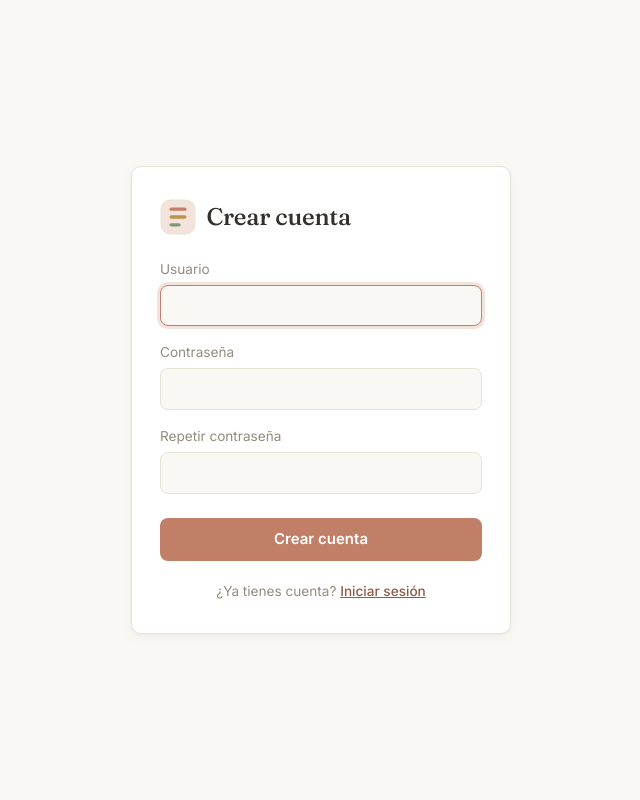
After one commit to JoseCastanod-Arroz/TaskManager, a Flask app: page /register in a window 1280 px wide. The commit adds this page. Shown: the whole page, without its empty margins (319-959 px from the left). Run offline with Flask 3, Linux system fonts and the light colour scheme.

Commit message:
Agrega autenticacion con login, registro y cambio de contrasena
- Nuevo modulo auth.py: sesiones Flask, tabla users con hash de Werkzeug,
  usuario admin inicial, y rutas /login, /register, /logout, /change-password
- Protege paginas y APIs de tareas y calendario con before_request
- Plantillas login, register y change_password con estilos en static/auth.css
- Enlaces Contrasena y Salir en la navegacion
- Deja de versionar tasks.db y __pycache__

```diff
--- a/app.py
+++ b/app.py
@@ -1,9 +1,26 @@
+import os
 from flask import Flask
 from calendar_module import calendar_bp, init_calendar_db
 from tasks_module import create_tasks_module
+from auth import auth_bp, init_auth_db
 from nav import NAV_LINKS
 
 app = Flask(__name__)
+
+# Clave para firmar las cookies de sesión. En producción, fíjala con la
+# variable de entorno SECRET_KEY. Si no está definida, se genera una
+# aleatoria por arranque (las sesiones no sobreviven a un reinicio).
+app.secret_key = os.environ.get("SECRET_KEY") or os.urandom(32)
+
+# Endurecer las cookies de sesión. El TLS lo termina el túnel, así que la
+# app sirve por HTTP plano. La cookie Secure queda desactivada por defecto;
+# si algún día sirves directamente por HTTPS, ponla en True con
+# SESSION_COOKIE_SECURE=1 en el entorno.
+app.config.update(
+    SESSION_COOKIE_HTTPONLY=True,
+    SESSION_COOKIE_SAMESITE="Lax",
+    SESSION_COOKIE_SECURE=os.environ.get("SESSION_COOKIE_SECURE", "0") == "1",
+)
 
 # ---------- Módulo académico (el original: pensum, materias) ----------
 academic_bp = create_tasks_module(
@@ -47,6 +64,7 @@ personal_bp = create_tasks_module(
     nav_links=NAV_LINKS,
 )
 
+app.register_blueprint(auth_bp)
 app.register_blueprint(academic_bp)
 app.register_blueprint(work_bp)
 app.register_blueprint(personal_bp)
@@ -73,6 +91,7 @@ if __name__ == "__main__":
     work_bp.init_db()
     personal_bp.init_db()
     init_calendar_db()
+    init_auth_db()
     port = ask_port()
     print(f"Servidor disponible en http://127.0.0.1:{port}")
     app.run(host="0.0.0.0", port=port, debug=False)
--- a/calendar_module.py
+++ b/calendar_module.py
@@ -9,11 +9,22 @@ tareas/subtareas.
 """
 
 from datetime import date
-from flask import Blueprint, jsonify, request, render_template
+from flask import Blueprint, jsonify, request, render_template, redirect, url_for, session
 from database import get_connection
 from nav import NAV_LINKS
 
 calendar_bp = Blueprint("calendar", __name__)
+
+
+# ---------- Autenticación ----------
+# Igual que los módulos de tareas: página redirige al login, API responde 401.
+@calendar_bp.before_request
+def require_login():
+    if session.get("user_id") is not None:
+        return None
+    if request.path.startswith("/api/"):
+        return jsonify({"error": "No autorizado"}), 401
+    return redirect(url_for("auth.login", next=request.path))
 
 # Módulos a los que un evento puede pertenecer. "general" significa que
 # es relevante para todos (ej. un feriado) y aparece en la lista de
--- /dev/null
+++ b/static/auth.css
@@ -0,0 +1,116 @@
+/* Estilos de las páginas de autenticación (login / registro). */
+
+.auth-body {
+  min-height: 100vh;
+  display: flex;
+  align-items: center;
+  justify-content: center;
+  padding: 2rem 1.5rem;
+  max-width: none;
+}
+
+.auth-card {
+  width: 100%;
+  max-width: 380px;
+  background: var(--panel);
+  border: 1px solid var(--border);
+  border-radius: var(--radius);
+  box-shadow: var(--shadow);
+  padding: 2rem 1.75rem;
+}
+
+.auth-brand {
+  display: flex;
+  align-items: center;
+  gap: 0.65rem;
+  margin-bottom: 1.5rem;
+}
+
+.auth-brand .brand-logo {
+  width: 36px;
+  height: 36px;
+}
+
+.auth-brand h1 {
+  font-family: "Fraunces", Georgia, serif;
+  font-size: 1.5rem;
+  margin: 0;
+  color: var(--fg);
+}
+
+.auth-form {
+  display: flex;
+  flex-direction: column;
+  gap: 1rem;
+}
+
+.auth-form label {
+  display: flex;
+  flex-direction: column;
+  gap: 0.35rem;
+  font-size: 0.85rem;
+  color: var(--muted);
+}
+
+.auth-form input {
+  font: inherit;
+  padding: 0.6rem 0.7rem;
+  border: 1px solid var(--border);
+  border-radius: 8px;
+  background: var(--bg);
+  color: var(--fg);
+}
+
+.auth-form input:focus {
+  outline: none;
+  border-color: var(--accent);
+  box-shadow: 0 0 0 3px var(--accent-soft);
+}
+
+.auth-submit {
+  margin-top: 0.5rem;
+  padding: 0.65rem 1rem;
+  font: inherit;
+  font-weight: 600;
+  color: #fff;
+  background: var(--accent);
+  border: none;
+  border-radius: 8px;
+  cursor: pointer;
+}
+
+.auth-submit:hover {
+  background: var(--accent-ink);
+}
+
+.auth-alt {
+  margin: 1.25rem 0 0;
+  font-size: 0.85rem;
+  text-align: center;
+  color: var(--muted);
+}
+
+.auth-alt a {
+  color: var(--accent-ink);
+  font-weight: 500;
+}
+
+.auth-error {
+  margin: 0 0 1rem;
+  padding: 0.6rem 0.75rem;
+  border-radius: 8px;
+  font-size: 0.85rem;
+  color: #7a2f2a;
+  background: var(--rose-soft);
+  border: 1px solid var(--rose);
+}
+
+.auth-success {
+  margin: 0 0 1rem;
+  padding: 0.6rem 0.75rem;
+  border-radius: 8px;
+  font-size: 0.85rem;
+  color: #3f5238;
+  background: var(--sage-soft);
+  border: 1px solid var(--sage);
+}
--- a/tasks_module.py
+++ b/tasks_module.py
@@ -10,7 +10,7 @@ su propia API, todos compartiendo el módulo de calendario.
 """
 
 from datetime import date, datetime
-from flask import Blueprint, jsonify, request, render_template
+from flask import Blueprint, jsonify, request, render_template, redirect, url_for, session
 from database import get_connection
 
 VALID_SORT = {"complexity", "due_date", "title", "created_at", "urgency"}
@@ -59,6 +59,17 @@ def create_tasks_module(
     nav_links: lista de dicts {href, label} para la barra de navegación
     """
     bp = Blueprint(name, __name__)
+
+    # ---------- Autenticación ----------
+    # Todas las rutas del módulo requieren sesión. Las páginas redirigen al
+    # login; los endpoints de la API responden 401 en JSON.
+    @bp.before_request
+    def require_login():
+        if session.get("user_id") is not None:
+            return None
+        if request.path.startswith("/api/"):
+            return jsonify({"error": "No autorizado"}), 401
+        return redirect(url_for("auth.login", next=request.path))
 
     def init_db():
         conn = get_connection()
--- a/templates/calendar.html
+++ b/templates/calendar.html
@@ -22,6 +22,10 @@
     <a class="nav-link{% if link.href == request.path %} active{% endif %}" href="{{ link.href }}">{{ link.label }}</a>
     {% endfor %}
   </nav>
+  <div class="header-actions">
+    <a class="nav-link" href="{{ url_for('auth.change_password') }}">Contraseña</a>
+    <a class="nav-link logout-link" href="{{ url_for('auth.logout') }}">Salir</a>
+  </div>
 </header>
 
 <section id="cal-controls">
--- /dev/null
+++ b/templates/register.html
@@ -0,0 +1,49 @@
+<!DOCTYPE html>
+<html lang="es">
+<head>
+<meta charset="UTF-8">
+<meta name="viewport" content="width=device-width, initial-scale=1">
+<title>Crear cuenta</title>
+<link rel="icon" type="image/svg+xml" href="{{ url_for('static', filename='logo.svg') }}">
+<link rel="preconnect" href="https://fonts.googleapis.com">
+<link rel="preconnect" href="https://fonts.gstatic.com" crossorigin>
+<link href="https://fonts.googleapis.com/css2?family=Fraunces:opsz,wght@9..144,400;9..144,500;9..144,600&family=Inter:wght@400;500;600&display=swap" rel="stylesheet">
+<link rel="stylesheet" href="{{ url_for('static', filename='style.css') }}">
+<link rel="stylesheet" href="{{ url_for('static', filename='auth.css') }}">
+</head>
+<body class="auth-body">
+
+<main class="auth-card">
+  <div class="auth-brand">
+    <img src="{{ url_for('static', filename='logo.svg') }}" alt="" class="brand-logo">
+    <h1>Crear cuenta</h1>
+  </div>
+
+  {% if error %}
+  <p class="auth-error">{{ error }}</p>
+  {% endif %}
+  {% if success %}
+  <p class="auth-success">{{ success }}</p>
+  {% endif %}
+
+  <form method="post" class="auth-form">
+    <label>Usuario
+      <input type="text" name="username" autocomplete="username" required autofocus>
+    </label>
+
+    <label>Contraseña
+      <input type="password" name="password" autocomplete="new-password" required>
+    </label>
+
+    <label>Repetir contraseña
+      <input type="password" name="confirm" autocomplete="new-password" required>
+    </label>
+
+    <button type="submit" class="auth-submit">Crear cuenta</button>
+  </form>
+
+  <p class="auth-alt">¿Ya tienes cuenta? <a href="{{ url_for('auth.login') }}">Iniciar sesión</a></p>
+</main>
+
+</body>
+</html>
--- a/templates/tasks.html
+++ b/templates/tasks.html
@@ -24,6 +24,8 @@
   </nav>
   <div class="header-actions">
     <button id="new-task-btn">+ Nueva tarea</button>
+    <a class="nav-link" href="{{ url_for('auth.change_password') }}">Contraseña</a>
+    <a class="nav-link logout-link" href="{{ url_for('auth.logout') }}">Salir</a>
   </div>
 </header>
 
```
Also changed, not shown: auth.py (added, +213 -0 lines), templates/change_password.html (added, +49 -0 lines), templates/login.html (added, +44 -0 lines), tasks.db (deleted), 1 other file.
